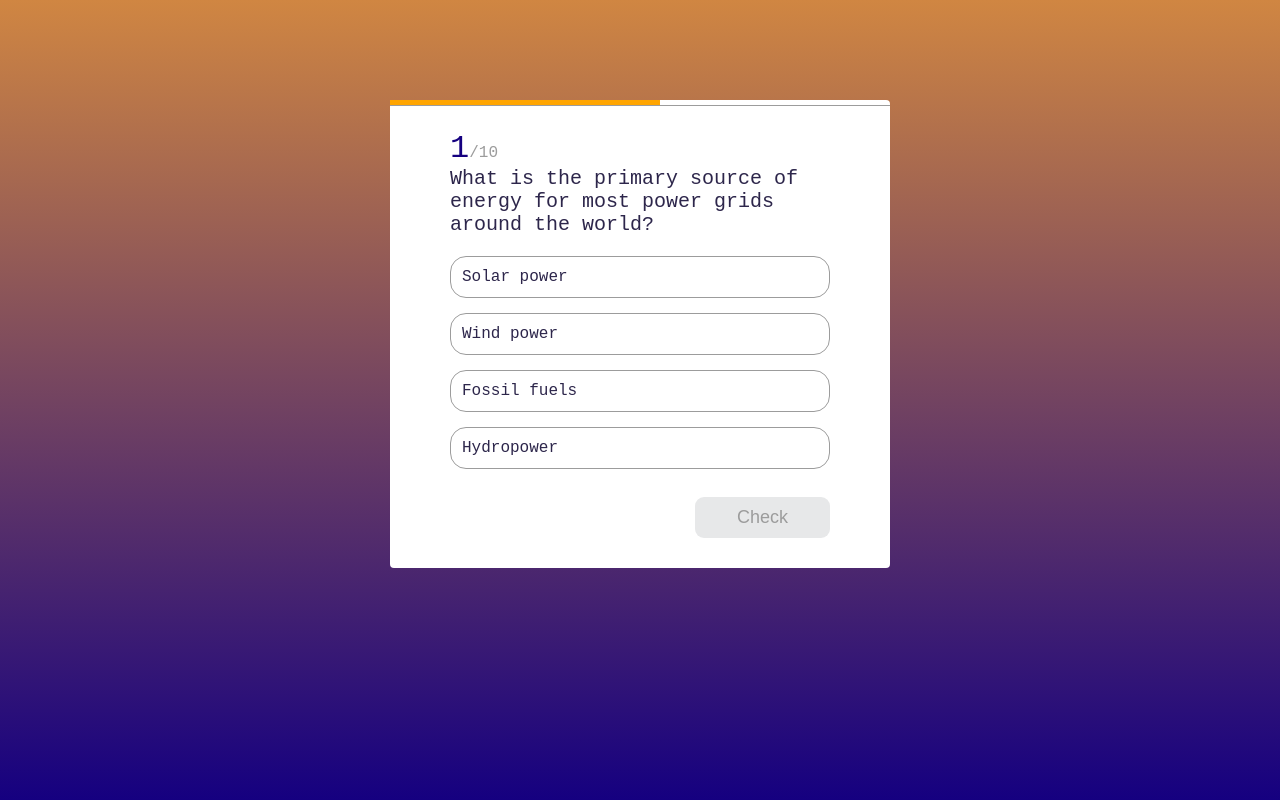
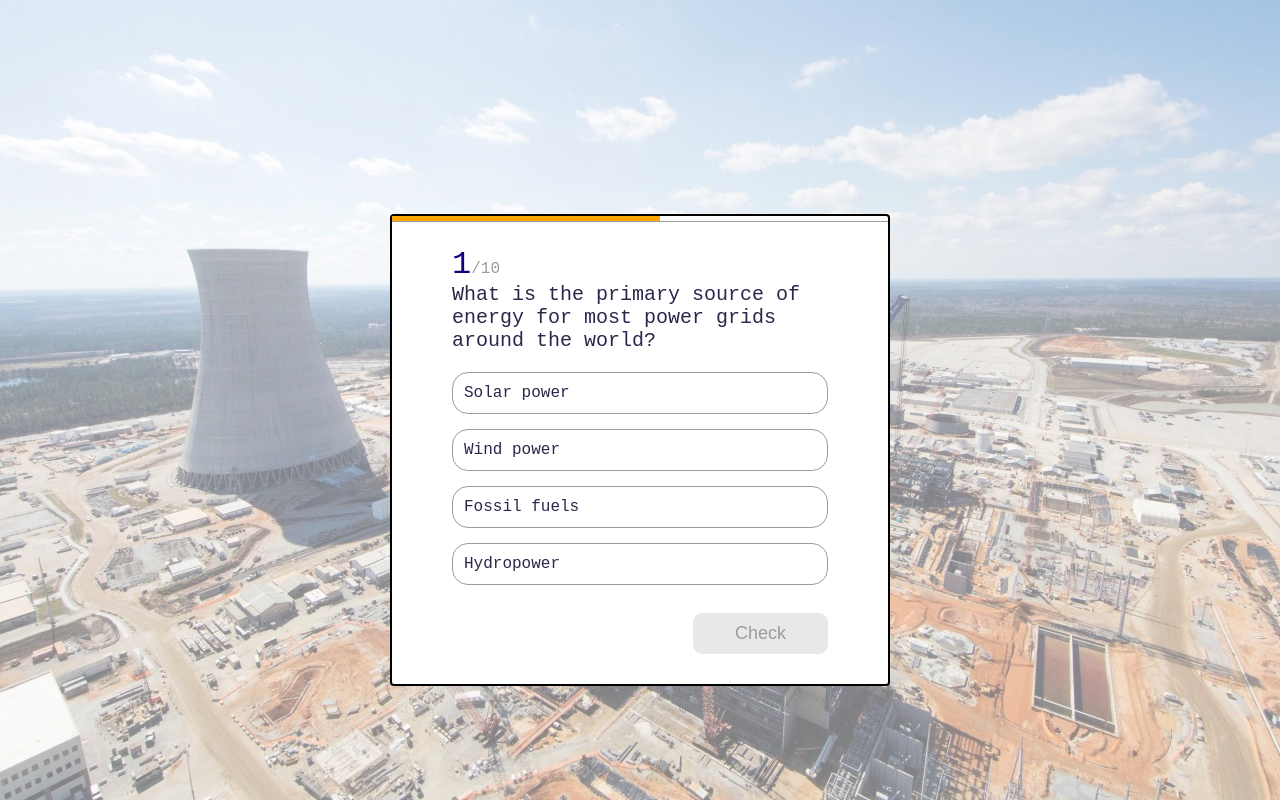
Before and after one commit to TeamLyoko/power-defense-quiz-frontend, a React (Vite) app in the folder my-quiz/: page / in a window 1280 px wide. Built offline with nearby package versions, Linux system fonts and the light colour scheme.

Commit message:
Background image

```diff
--- a/my-quiz/src/components/Quiz/Quiz.scss
+++ b/my-quiz/src/components/Quiz/Quiz.scss
@@ -3,11 +3,13 @@
 .quiz-container {
     width: 500px;
     background: $bg;
+    opacity: 1.0;
     border-radius: 4px;
     margin-top: 100px;
     padding: 30px 60px;
     box-sizing: border-box;
     position: relative;
+    border: 2px solid black;
 
     .active-question-no{
         font-size: 32px;
--- a/my-quiz/src/styles/index.scss
+++ b/my-quiz/src/styles/index.scss
@@ -2,11 +2,18 @@
 
 body {
     font-family: monospace;
-    background: linear-gradient(0deg, $primary, 50%, $accent);
+    //background: linear-gradient(0deg, $primary, 50%, $accent);
+    background-image: url(./../images/constructionplantbigin.jpg);
+    background-position: center;
+    background-size: cover;
+    background-color: rgba(255, 255, 255, 0.5);
+    background-blend-mode: lighten;
     color: $foreground;
     display: flex;
     justify-content: center;
+    align-items: center;
     margin: 0 auto;
     padding: 0 30px;
     height: 100vh;
+    opacity: 1.0; // opacity of body
 }
--- a/my-quiz/src/styles/vars.scss
+++ b/my-quiz/src/styles/vars.scss
@@ -6,3 +6,4 @@ $disabled: #9c9c9c;
 $foreground: #2d264b;
 $correct: #2cb82c;
 $incorrect: #ce0000;
+$blur: rgba(255, 255, 255, 0.5);
```
Also changed, not shown: my-quiz/src/images/constructionplantbigin.jpg (added).
